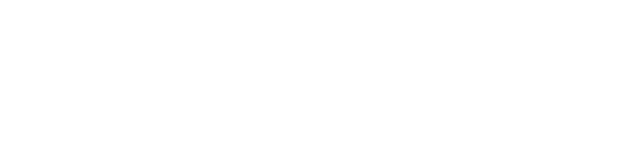
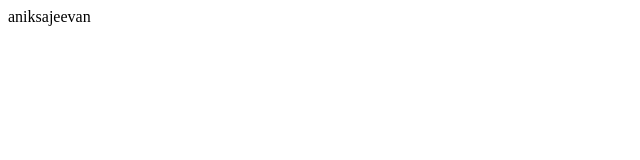
Before and after one commit to viljomv/github, a plain HTML site: page index.html in a window 1280 px wide. Shown: the whole page, without its empty margins (0-640 px from the left). Drawn offline with Linux system fonts and the light colour scheme.

Commit message:
Update index.html
added anik sajeevan

```diff
--- a/index.html
+++ b/index.html
@@ -7,6 +7,7 @@
     <title>Document</title>
 </head>
 <body>
+    aniksajeevan
 
 </body>
 </html>
```
